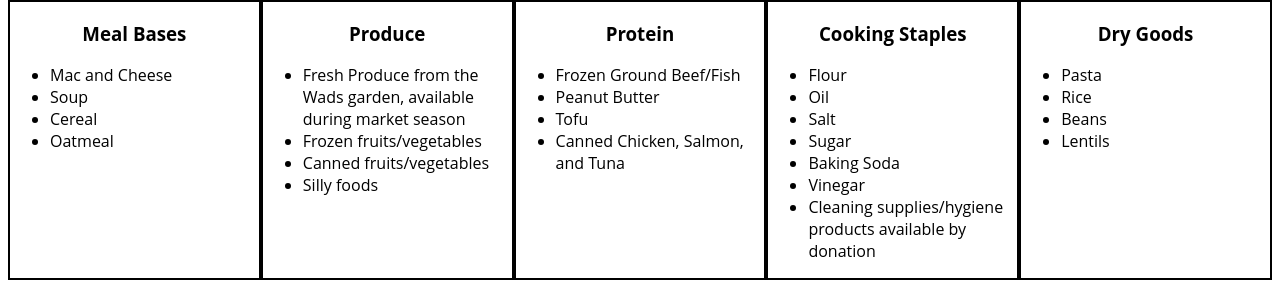
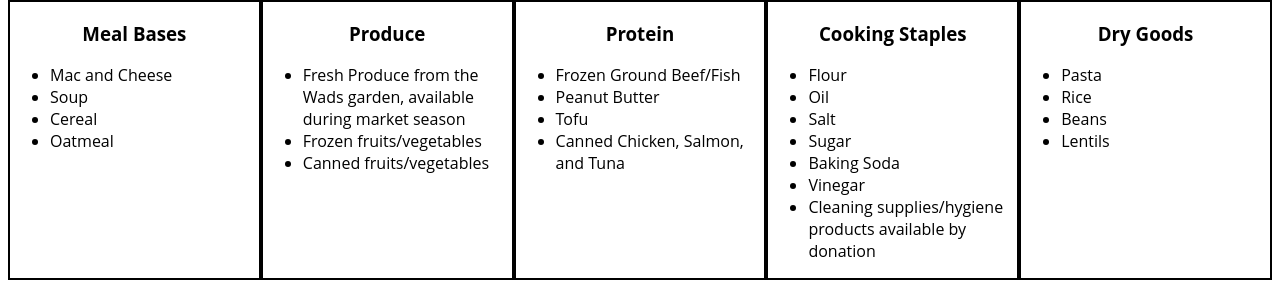
Before and after one commit to cccischk/husky-pantry, a Flask app: page / in a window 1280 px wide. Shown: the part 310-612 px from the top of the page. Run offline with Flask 3, Linux system fonts and the light colour scheme.

Commit message:
cPanel->Github test refresh

```diff
--- a/app/routes.py
+++ b/app/routes.py
@@ -6,5 +6,3 @@ bp = Blueprint('main', __name__)
 def index():
 
     return render_template('index.html', title='Home')
-
-#This is a silly little comment for testing
--- a/app/templates/index.html
+++ b/app/templates/index.html
@@ -33,7 +33,6 @@
             <li>Fresh Produce from the Wads garden, available during market season</li>
             <li>Frozen fruits/vegetables</li>
             <li>Canned fruits/vegetables</li>
-            <li>Silly foods</li>
         </ul>
     </section>
 
@@ -66,6 +65,3 @@
     <button type="button" id="inventory-button">Available Inventory</button>
 
 {% endblock %}
-
-<!-- This is a silly little comment-->
-<!-- THis is a second silly little comment-->
```
